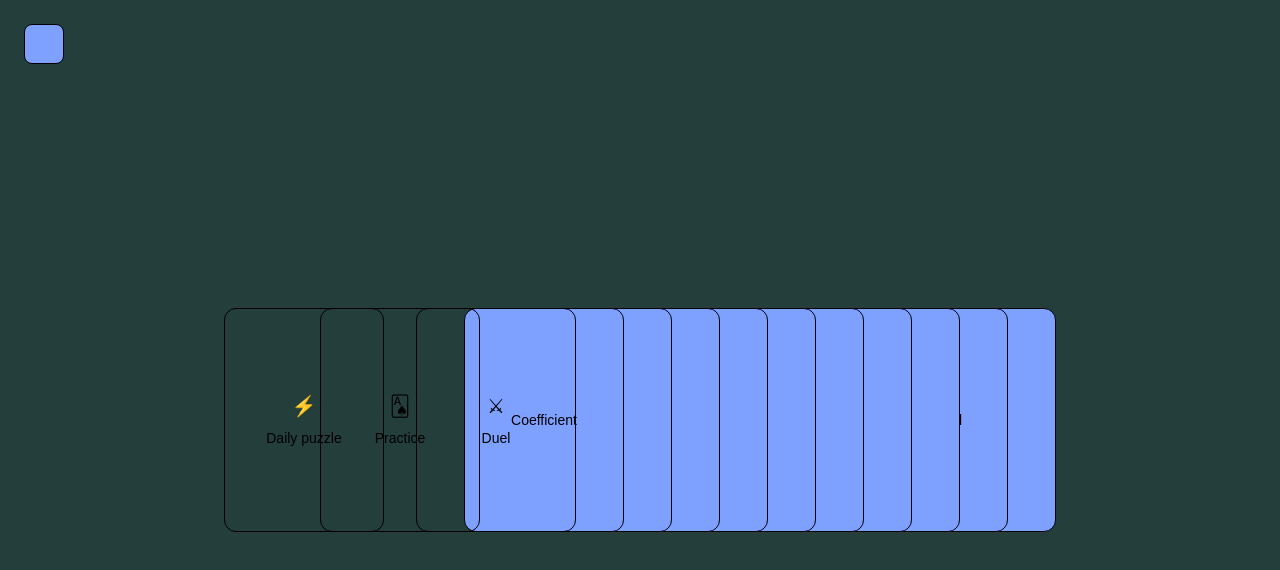
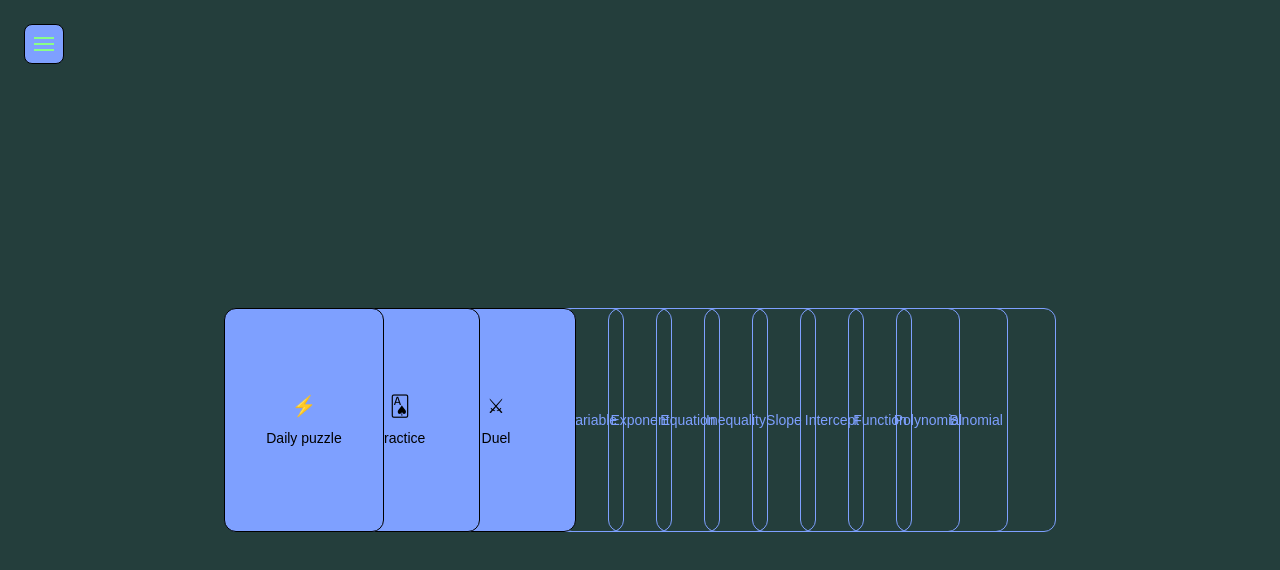
Before and after one commit to shfox2-dev/the.deck, a Next.js app: page / in a window 1280 px wide. Shown: the top 570 px of the page. Built offline with nearby package versions, Linux system fonts and the light colour scheme.

Commit message:
Update page.js

```diff
--- a/app/page.js
+++ b/app/page.js
@@ -36,29 +36,29 @@ export default function Home() {
         className="absolute top-6 left-6 w-10 h-10 rounded-lg border border-border bg-surface
                    flex flex-col items-center justify-center gap-1"
       >
-        <span className="block w-5 h-0.5 bg-ink" />
-        <span className="block w-5 h-0.5 bg-ink" />
-        <span className="block w-5 h-0.5 bg-ink" />
+        <span className="block w-5 h-0.5 bg-green-light" />
+        <span className="block w-5 h-0.5 bg-green-light" />
+        <span className="block w-5 h-0.5 bg-green-light" />
       </button>
 
       {menuOpen && (
         <div className="fixed inset-0 z-[1000] flex">
           <div
-            className="fixed inset-0 bg-ink/40"
+            className="fixed inset-0 bg-green-light/40"
             onClick={() => setMenuOpen(false)}
           />
           <nav className="relative w-64 h-full bg-surface border-r border-border p-6 flex flex-col gap-4">
             <button
               aria-label="Close menu"
               onClick={() => setMenuOpen(false)}
-              className="self-end text-muted text-sm"
+              className="self-end text-green-dark text-sm"
             >
               Close
             </button>
-            <Link href="/" className="text-ink text-sm font-medium" onClick={() => setMenuOpen(false)}>
+            <Link href="/" className="text-green-dark text-sm font-medium" onClick={() => setMenuOpen(false)}>
               Home
             </Link>
-            <Link href="/admin" className="text-ink text-sm font-medium" onClick={() => setMenuOpen(false)}>
+            <Link href="/admin" className="text-green-dark text-sm font-medium" onClick={() => setMenuOpen(false)}>
               Manage decks
             </Link>
           </nav>
@@ -83,12 +83,12 @@ export default function Home() {
                 marginLeft: i === 0 ? 0 : -ENTRANCE_OVERLAP_PX,
                 zIndex: hoveredKey === e.href ? 999 : deck.cards.length + 3 - i,
               }}
-              className="relative w-40 h-56 rounded-xl border border-border bg-brand-blue
+              className="relative w-40 h-56 rounded-xl border border-blue-dark bg-blue-light
                          flex flex-col items-center justify-center gap-2 text-center shrink-0
                          transition-transform duration-200 ease-out hover:-translate-y-6"
             >
               <span className="text-xl" aria-hidden="true">{e.icon}</span>
-              <span className="text-sm font-medium text-ink">{e.label}</span>
+              <span className="text-sm font-medium text-blue-dark">{e.label}</span>
             </Link>
           ))}
           {deck.cards.map((card, i) => (
@@ -100,11 +100,11 @@ export default function Home() {
                 marginLeft: -OVERLAP_PX,
                 zIndex: hoveredKey === card.id ? 999 : deck.cards.length - i,
               }}
-              className="relative w-40 h-56 rounded-xl border border-border bg-surface
+              className="relative w-40 h-56 rounded-xl border border-blue-light bg-blue-dark
                          flex items-center justify-center text-center px-2 shrink-0
                          transition-transform duration-200 ease-out hover:-translate-y-6"
             >
-              <span className="text-sm font-medium text-ink">{card.word}</span>
+              <span className="text-sm font-medium text-blue-light">{card.word}</span>
             </div>
           ))}
         </div>
```
